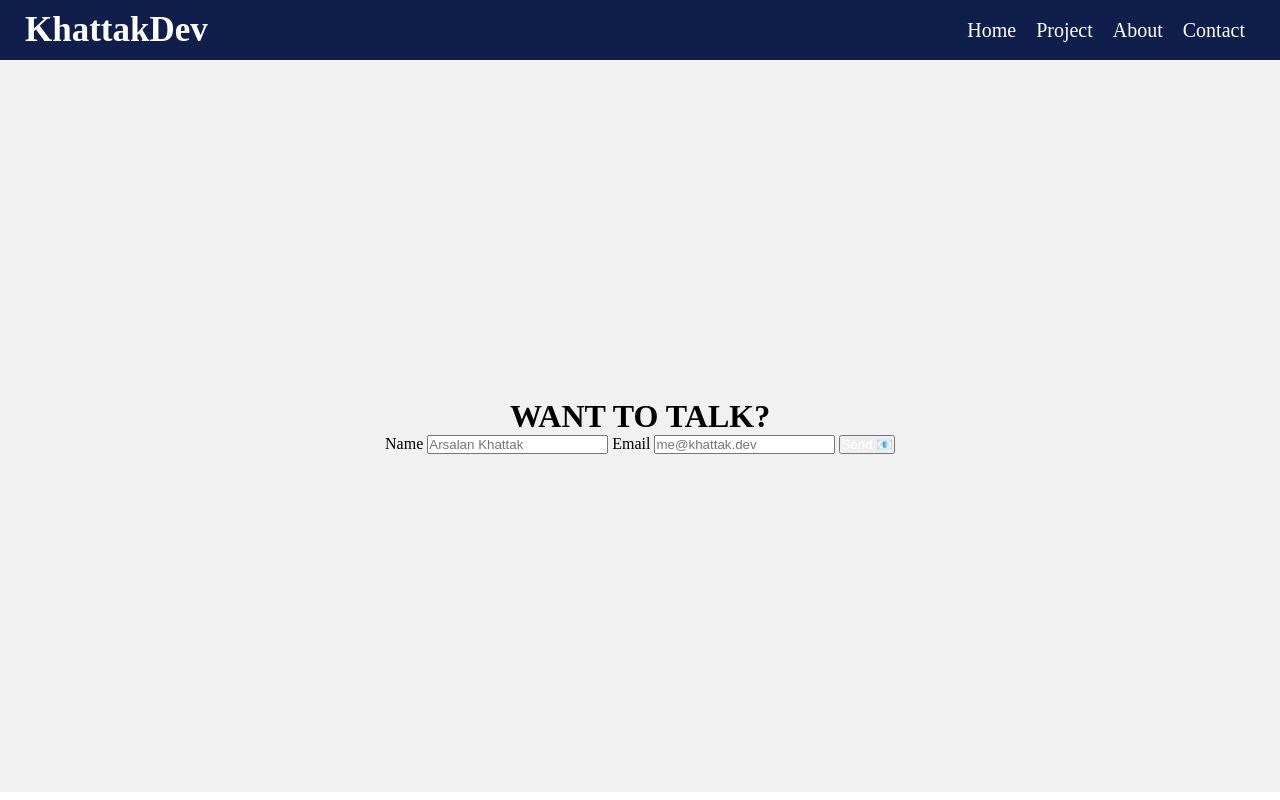
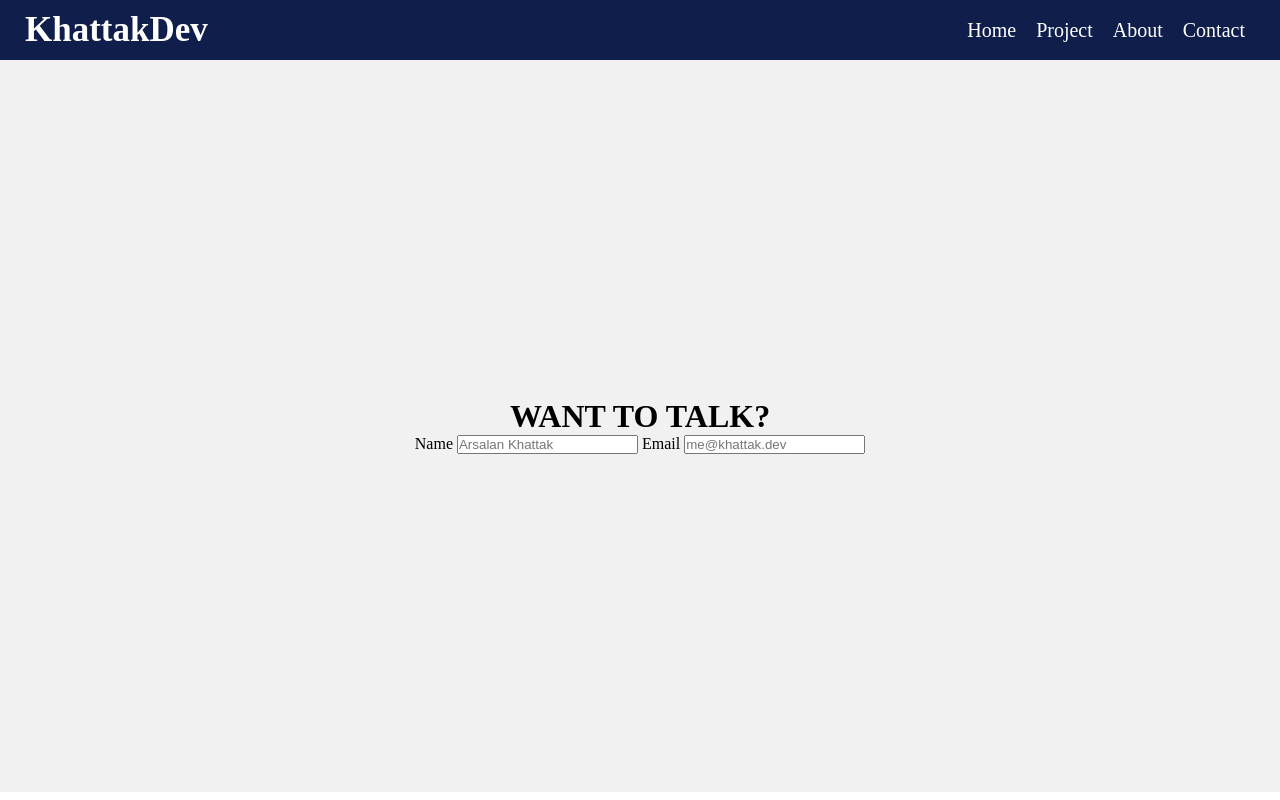
Before and after one commit to Jadujobs/portfolio, a plain HTML site: page contact.html in a window 1280 px wide. Drawn offline with Linux system fonts and the light colour scheme.

Commit message:
minor changes

```diff
--- a/contact.html
+++ b/contact.html
@@ -34,8 +34,6 @@
           type="email"
           placeholder="me@khattak.dev"
         />
-
-        <button><a href="https://google.com">Send 📧</a></button>
       </form>
     </header>
 
```
